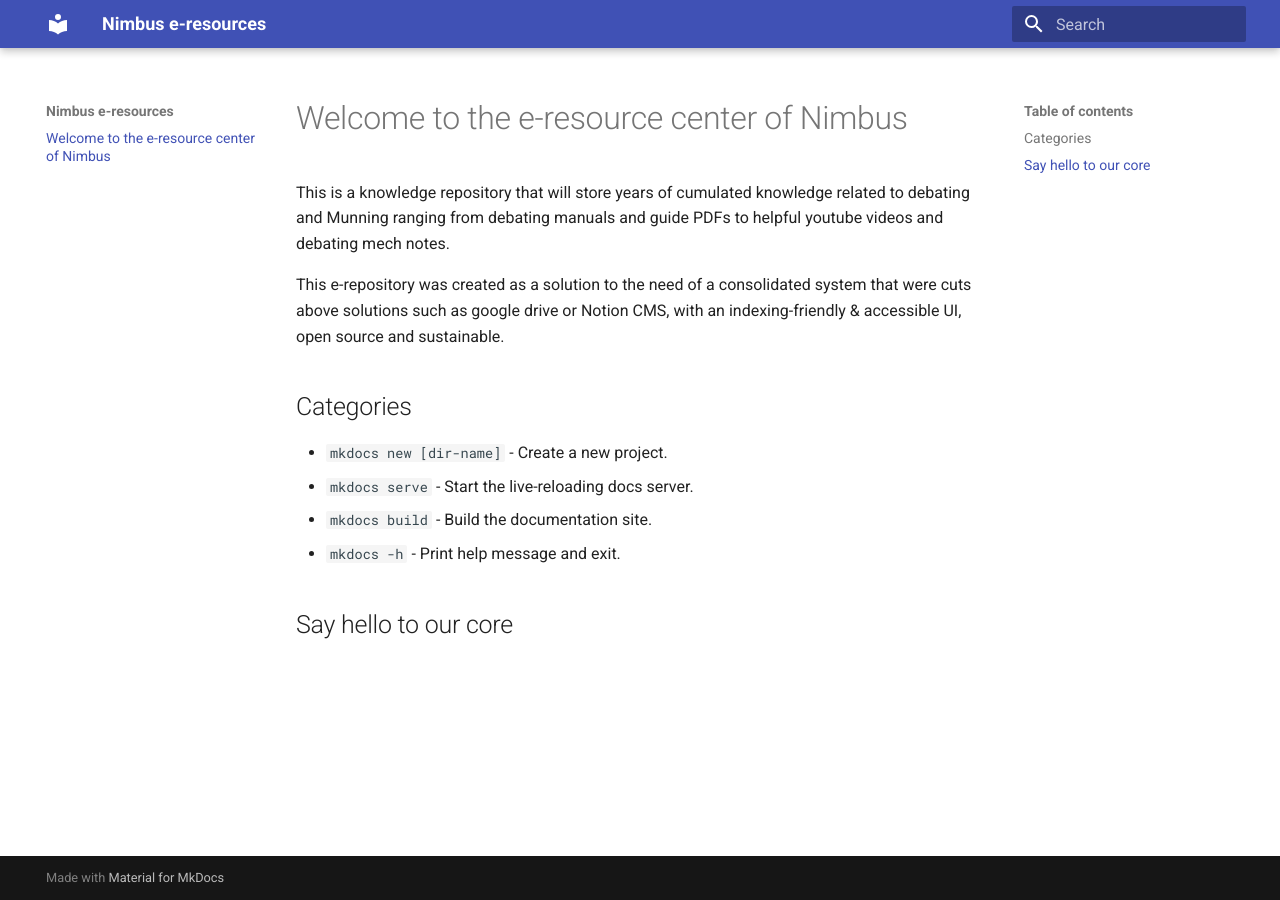
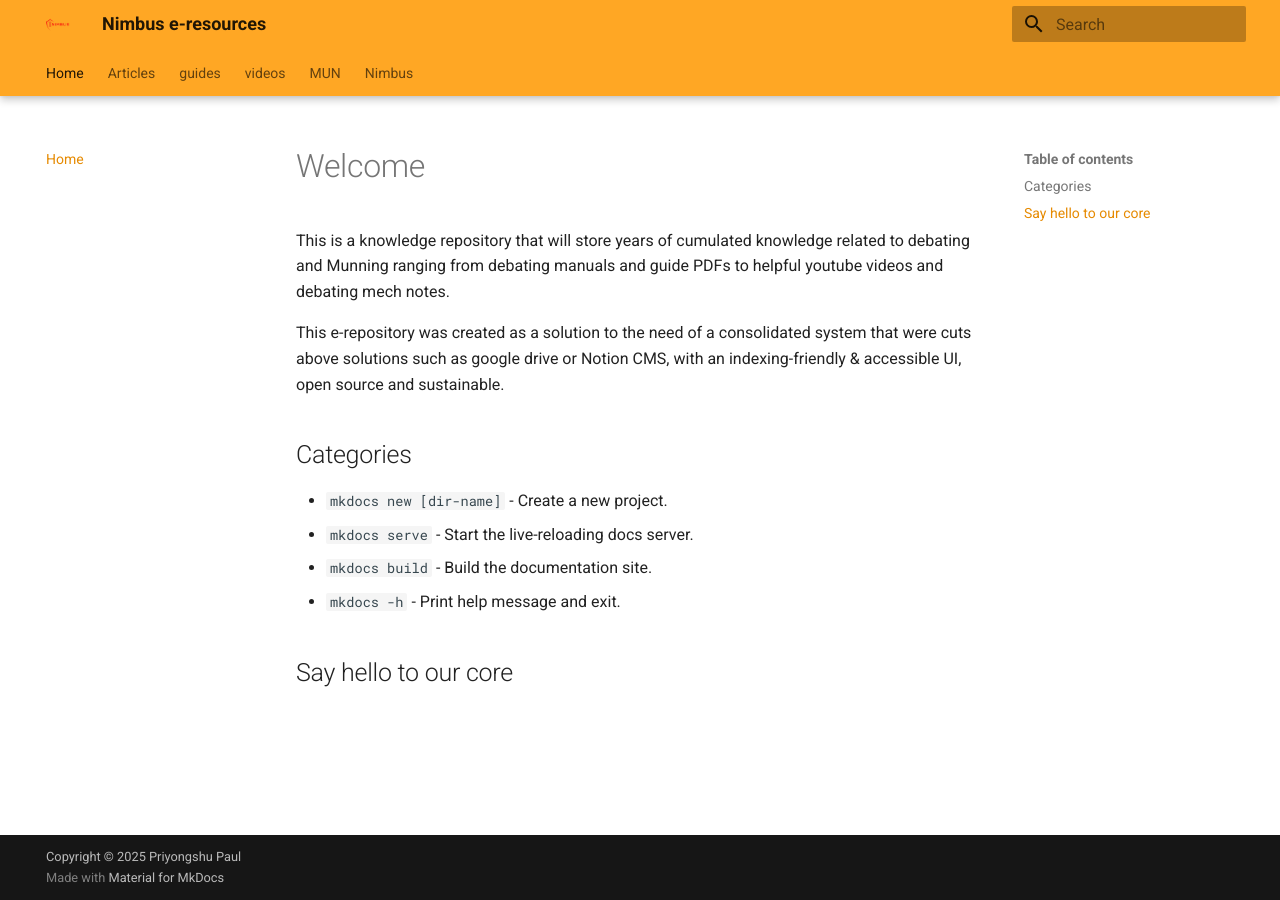
Before and after one commit to DefaltZ/nimbus-docs, an MkDocs documentation site: the page built from docs/index.md, in a window 1280 px wide. Built offline with MkDocs 1.6.1 and Material for MkDocs 9.7.7, drawn with Linux system fonts in a browser that asks for light colours.

Commit message:
added navigation, header color and other styles

```diff
--- a/docs/index.md
+++ b/docs/index.md
@@ -1,4 +1,4 @@
-# Welcome to the e-resource center of Nimbus
+# Welcome
 
 This is a knowledge repository that will store years of cumulated knowledge related to debating and Munning ranging from debating manuals and guide PDFs to helpful youtube videos and debating mech notes.
 
--- /dev/null
+++ b/docs/stylesheets/extra.css
@@ -0,0 +1,5 @@
+:root  > * {
+    --md-primary-fg-color:        #EE0F0F;
+    --md-primary-fg-color--light: #ECB7B7;
+    --md-primary-fg-color--dark:  #90030C;
+  }
--- a/mkdocs.yml
+++ b/mkdocs.yml
@@ -1,3 +1,20 @@
 site_name: Nimbus e-resources
 theme:
+  logo: assets/logo.png
+  palette:
+    primary: orange
   name: material
+  features:
+    - navigation.tabs
+    - navigation.tabs.sticky
+    - navigation.tabs.sections
+
+nav:
+  - Home: index.md
+  - Articles: articles.md
+  - guides: guides.md
+  - videos: videos.md
+  - MUN: MUN.md
+  - Nimbus: Nimbus.md
+
+copyright: Copyright &copy; 2025 Priyongshu Paul
```
Also changed, not shown: overrides/main.html (added, +18 -0 lines), docs/MUN.md (added), docs/Nimbus.md (added), docs/articles.md (added), docs/assets/logo.png (added), docs/guides.md (added), docs/videos.md (added).
